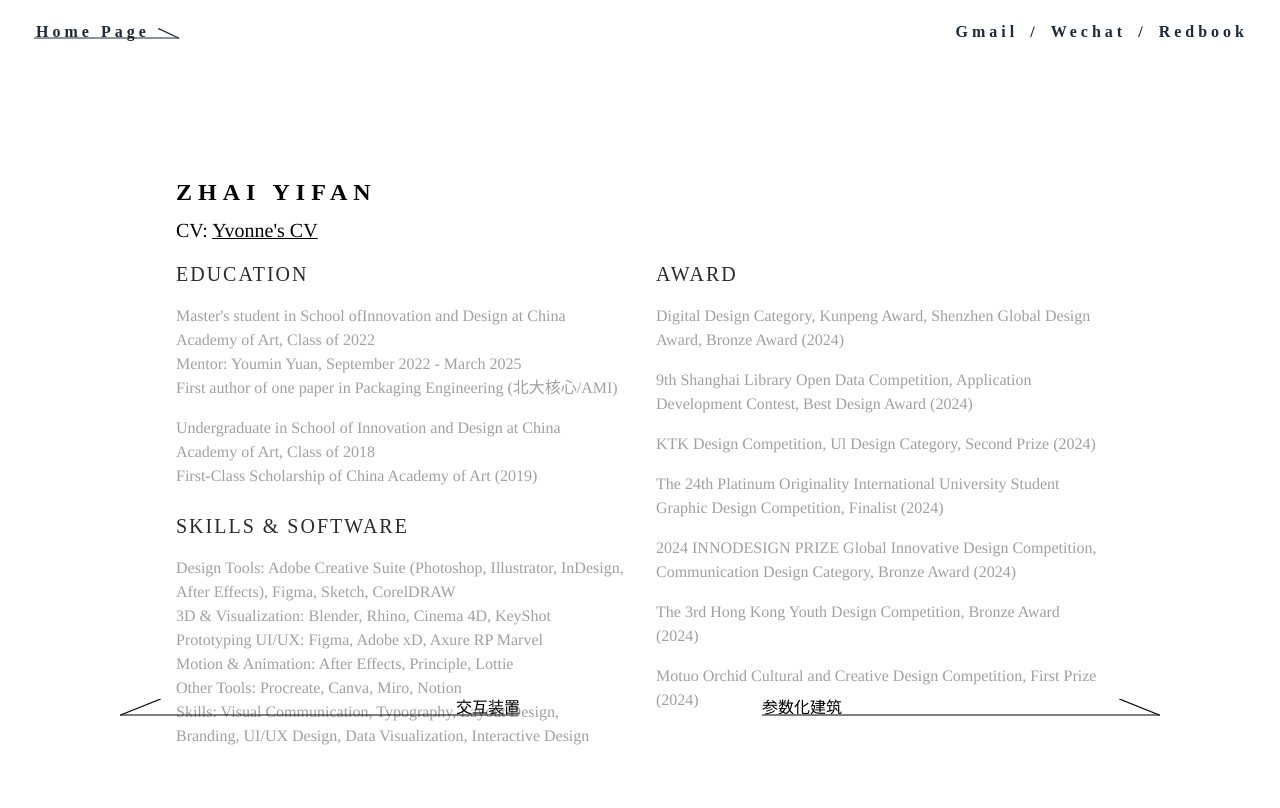
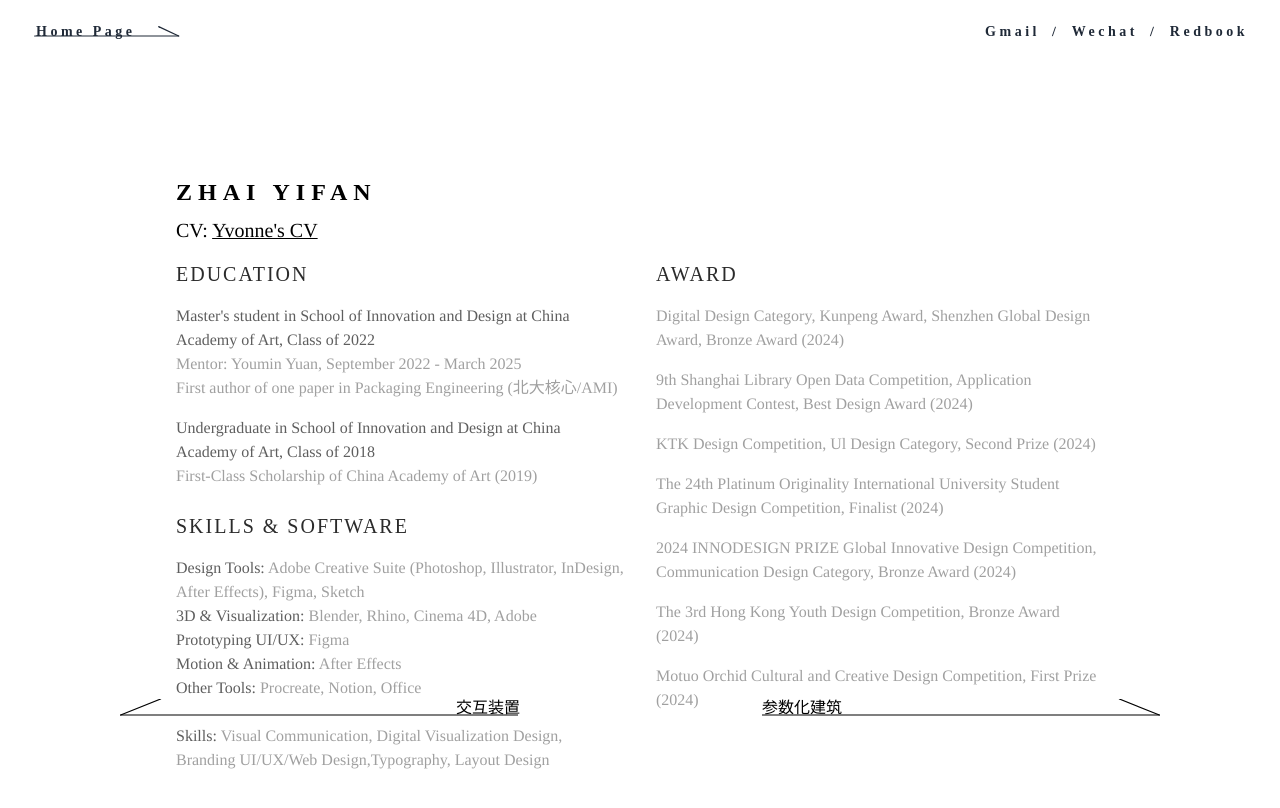
Before and after one commit to YvonneFbb/PortfolioFbb, a Next.js app in the folder webcont/: page /about in a window 1280 px wide. Shown: the top 808 px of the page. Built offline with nearby package versions, Linux system fonts and the light colour scheme.

Commit message:
updates: style fixes

```diff
--- a/webcont/src/app/about/page.tsx
+++ b/webcont/src/app/about/page.tsx
@@ -10,7 +10,10 @@ export default function About () {
           </h1>
           <p className='text-base md:text-xl'>
             CV:{' '}
-            <a className='underline decoration-1 hover:text-red-400 transition-colors' href='/CV.pdf'>
+            <a
+              className='underline decoration-1 hover:text-red-400 transition-colors'
+              href='/CV.pdf'
+            >
               Yvonne's CV
             </a>
           </p>
@@ -21,12 +24,16 @@ export default function About () {
           {/* 左侧栏 */}
           <div className='space-y-6'>
             <div className='space-y-4'>
-              <h2 className='font-serif text-base font-bold md:font-normal md:text-xl text-[#2b2b2b] tracking-custom-wide'>EDUCATION</h2>
+              <h2 className='font-serif text-base font-bold md:font-normal md:text-xl text-[#2b2b2b] tracking-custom-wide'>
+                EDUCATION
+              </h2>
               {/* 研究生 */}
               <div className='text-sm md:text-base'>
                 <p>
-                  Master's student in School ofInnovation and Design at China
-                  Academy of Art, Class of 2022
+                  <span className='text-[#5e5e5e]'>
+                    Master's student in School of Innovation and Design at China
+                    Academy of Art, Class of 2022
+                  </span>
                 </p>
                 <p>Mentor: Youmin Yuan, September 2022 - March 2025</p>
                 <p>
@@ -37,8 +44,11 @@ export default function About () {
               {/* 本科 */}
               <div className='mt-4 text-sm md:text-base'>
                 <p>
-                  Undergraduate in School of Innovation and Design at China
-                  Academy of Art, Class of 2018
+                  <span className='text-[#5e5e5e]'>
+                    {' '}
+                    Undergraduate in School of Innovation and Design at China
+                    Academy of Art, Class of 2018
+                  </span>
                 </p>
                 <p>First-Class Scholarship of China Academy of Art (2019)</p>
               </div>
@@ -50,16 +60,31 @@ export default function About () {
               </h2>
               <div className='text-sm md:text-base'>
                 <p>
-                  Design Tools: Adobe Creative Suite (Photoshop, Illustrator,
-                  InDesign, After Effects), Figma, Sketch, CorelDRAW
+                  <span className='text-[#5e5e5e]'>Design Tools: </span>Adobe
+                  Creative Suite (Photoshop, Illustrator, InDesign, After
+                  Effects), Figma, Sketch
                 </p>
-                <p>3D & Visualization: Blender, Rhino, Cinema 4D, KeyShot</p>
-                <p>Prototyping UI/UX: Figma, Adobe xD, Axure RP Marvel</p>
-                <p>Motion & Animation: After Effects, Principle, Lottie</p>
-                <p>Other Tools: Procreate, Canva, Miro, Notion</p>
                 <p>
-                  Skills: Visual Communication, Typography, Layout Design,
-                  Branding, UI/UX Design, Data Visualization, Interactive Design
+                  <span className='text-[#5e5e5e]'>3D & Visualization: </span>
+                  Blender, Rhino, Cinema 4D, Adobe
+                </p>
+                <p>
+                  <span className='text-[#5e5e5e]'>Prototyping UI/UX: </span>
+                  Figma
+                </p>
+                <p>
+                  <span className='text-[#5e5e5e]'>Motion & Animation: </span>
+                  After Effects
+                </p>
+                <p>
+                  <span className='text-[#5e5e5e]'>Other Tools: </span>
+                  Procreate, Notion, Office
+                </p>
+                <p>
+                  <br />
+                  <span className='text-[#5e5e5e]'>Skills: </span>Visual
+                  Communication, Digital Visualization Design, Branding
+                  UI/UX/Web Design,Typography, Layout Design
                 </p>
               </div>
             </div>
@@ -82,8 +107,8 @@ export default function About () {
               KTK Design Competition, Ul Design Category, Second Prize (2024)
             </p>
             <p>
-              The 24th Platinum Originality International University
-              Student Graphic Design Competition, Finalist (2024)
+              The 24th Platinum Originality International University Student
+              Graphic Design Competition, Finalist (2024)
             </p>
             <p>
               2024 INNODESIGN PRIZE Global Innovative Design Competition,
--- a/webcont/src/app/page.tsx
+++ b/webcont/src/app/page.tsx
@@ -2,7 +2,7 @@ import HeroContent from '@/components/hero'
 
 export default function Home () {
   return (
-    <div className='min-h-screen flex flex-col justify-center relative text-gray-800'>
+    <div className='min-h-screen flex flex-col justify-center relative'>
       <HeroContent />
     </div>
   )
--- a/webcont/src/components/header.tsx
+++ b/webcont/src/components/header.tsx
@@ -57,7 +57,7 @@ export default function Header () {
 
   return (
     <header className='fixed top-0 inset-x-0 z-50'>
-      <nav className='max-w-8xl mx-auto px-4 sm:px-6 lg:px-8'>
+      <nav className='max-w-8xl mx-auto px-4 sm:px-6 lg:px-8 text-sm'>
         <div className='flex justify-between items-center h-16'>
           {/* 左侧 - About Me */}
           <div className='flex items-center'>
--- a/webcont/src/components/hero.tsx
+++ b/webcont/src/components/hero.tsx
@@ -1,6 +1,7 @@
 export default function HeroContent () {
   return (
-    <div className='relative max-w-6xl mx-auto translate-x-[calc(20px)] whitespace-nowrap px-4'>
+    <div className='relative max-w-6xl mx-auto translate-x-[calc(20px)] whitespace-nowrap px-4
+    transform -translate-y-12 md:-translate-y-12'>
       {/* Designer - 左上 */}
       <div className='mb-4 md:mb-6'>
         <h2 className='font-serif text-lg md:text-2xl tracking-custom-wider font-semibold'>
```
